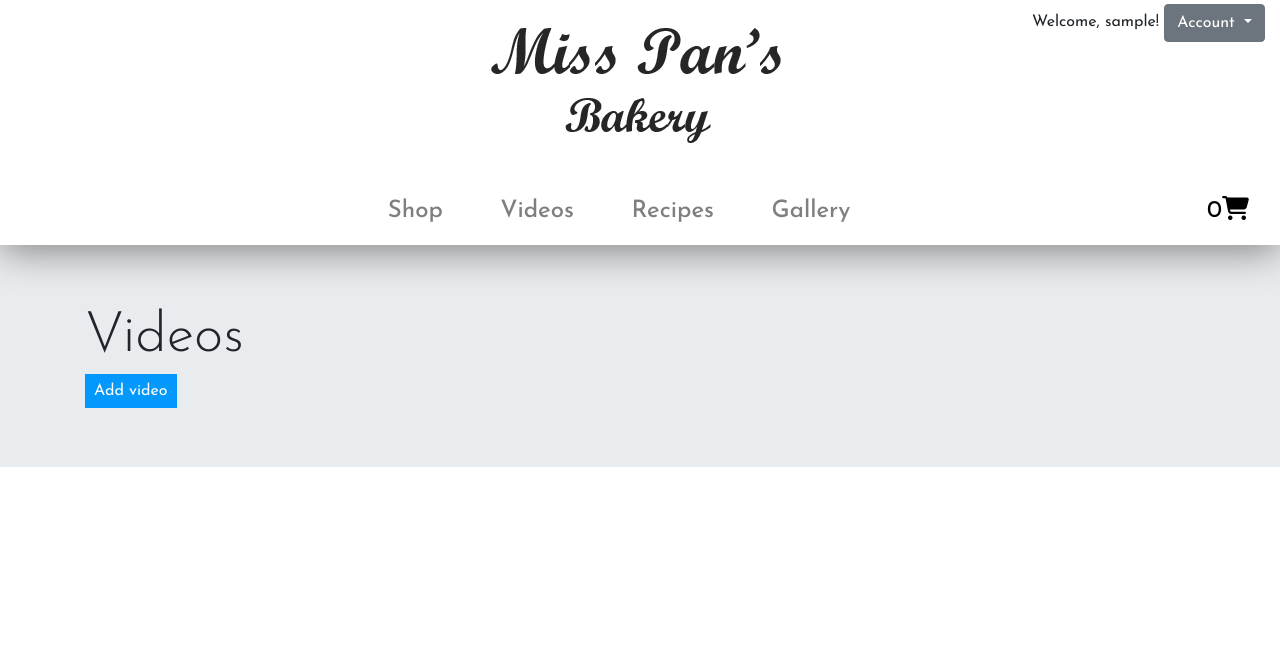
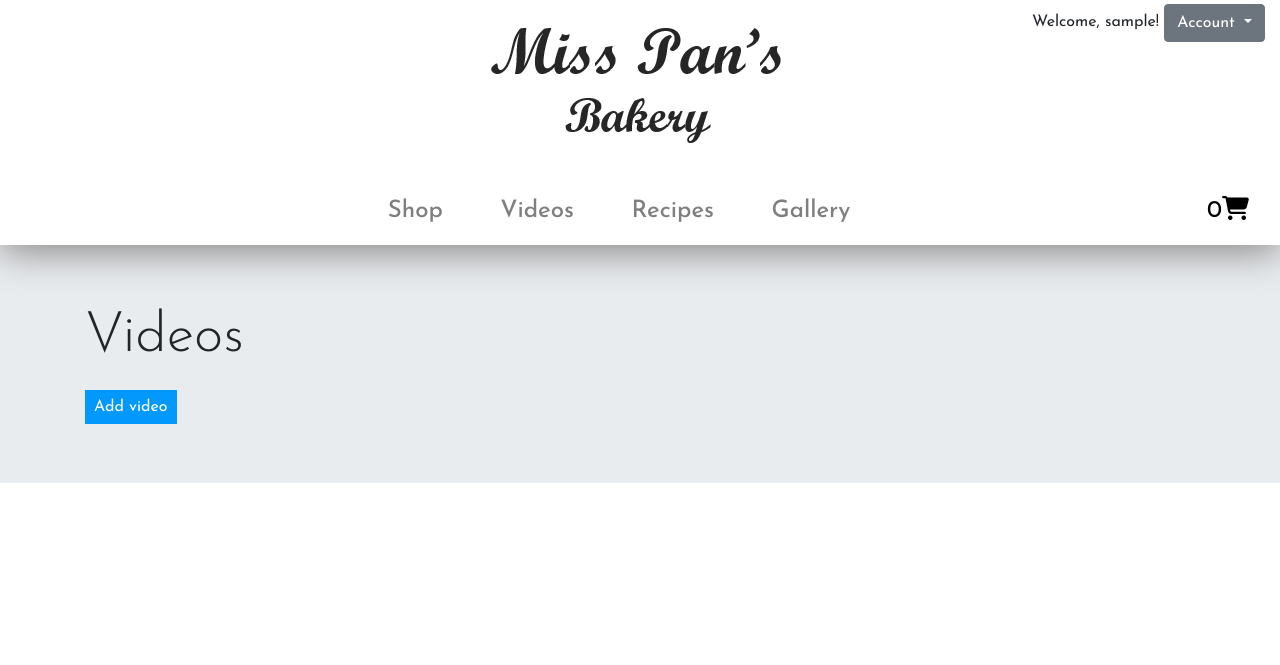
Before and after one commit to Code-Institute-Submissions/fourth-milestone-project-1, a Django app: page /videos/ in a window 1280 px wide. Shown: the top 665 px of the page. Run offline with Django 3.2, Linux system fonts and the light colour scheme; the visitor is signed in with stand-in values (Sample User, id 1); data that the repository does not hold is empty; some libraries are stand-ins or nearby versions.

Commit message:
Added extra margin to top of button on videos page, added hr to recipes

```diff
--- a/recipes/templates/recipes/recipes.html
+++ b/recipes/templates/recipes/recipes.html
@@ -29,6 +29,7 @@
     </div>
 </div>
 <div class="container-fluid showcase">
+    <hr>
     <div class="row mb-5">
         {% for recipe in showcased_recipes %}
             <div class="col-md-6 mt-5">
--- a/videos/templates/videos/videos.html
+++ b/videos/templates/videos/videos.html
@@ -10,7 +10,9 @@
     <div class="container">
         <h1 class="display-4">Videos</h1>
         {% if request.user.is_superuser %}
+        <div class="mt-4">
             <a href="{% url 'add_video' %}" class="edit-button">Add video</a>
+        </div>
         {% endif %}
     </div>
 </div>
```
